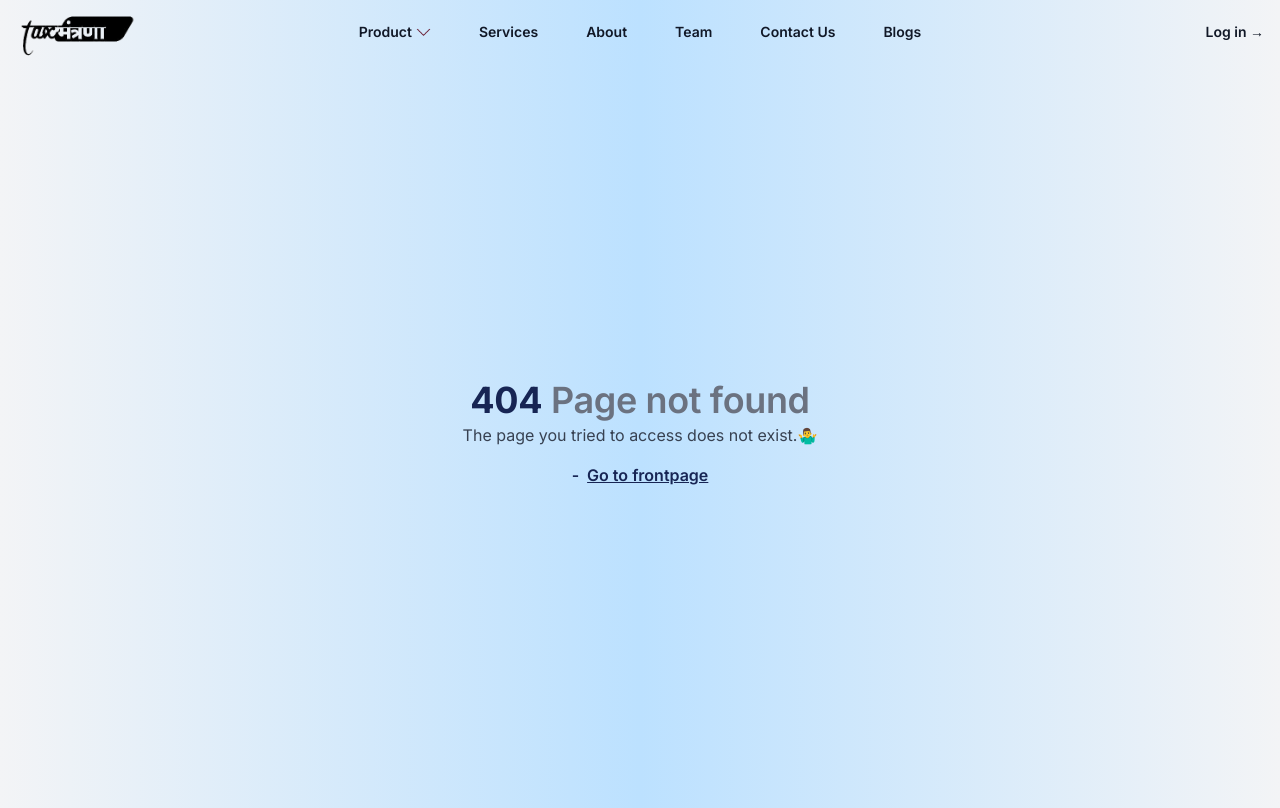
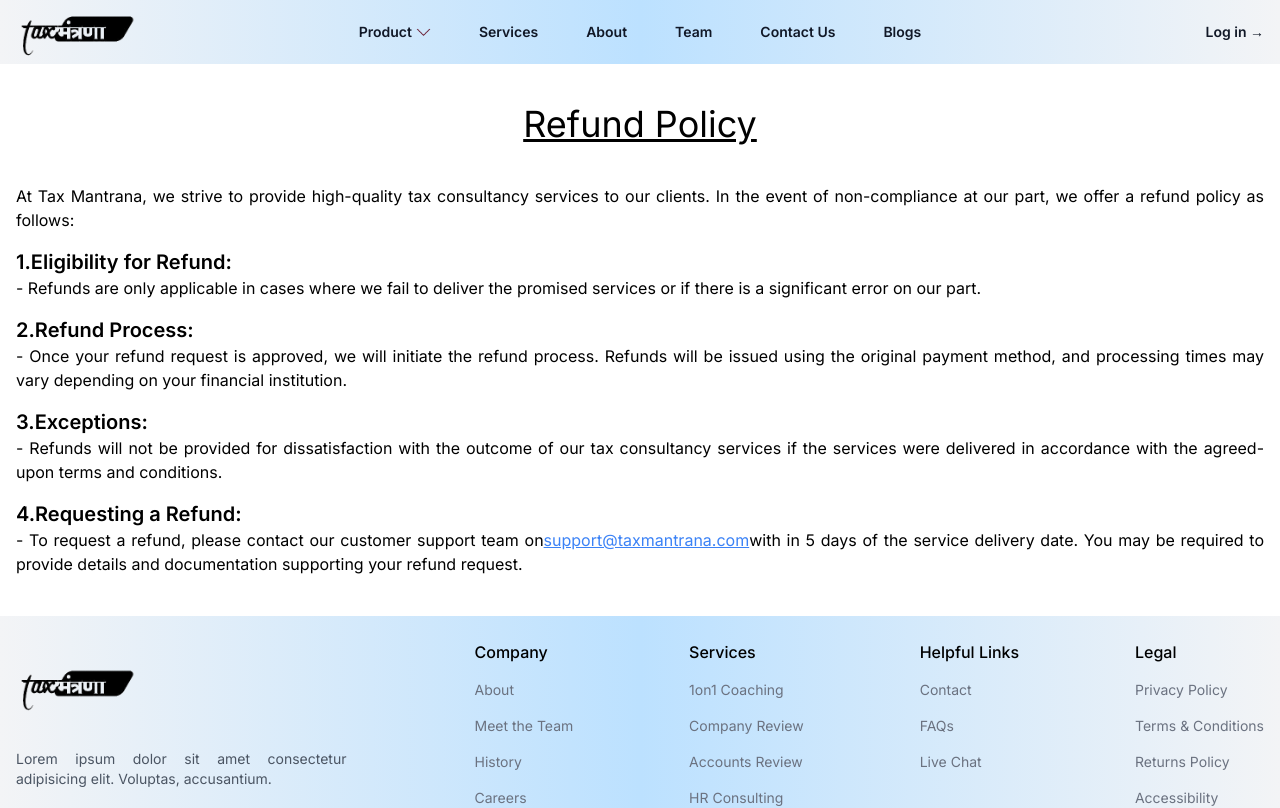
Before and after one commit to akshpatell/CA_Project, a Next.js app: page /refund-policy in a window 1280 px wide. Before the commit this address had no page. Shown: the top 808 px of the page. Built offline with nearby package versions, Linux system fonts and the light colour scheme.

Commit message:
refund page is added

```diff
--- /dev/null
+++ b/src/app/refund-policy/page.jsx
@@ -0,0 +1,12 @@
+import RefundPolicy from "@/components/RefundPolicy";
+import React from "react";
+
+const RefundPolicyPage = () => {
+  return (
+    <div>
+      <RefundPolicy />
+    </div>
+  );
+};
+
+export default RefundPolicyPage;
--- a/src/components/Footer/index.jsx
+++ b/src/components/Footer/index.jsx
@@ -4,7 +4,7 @@ import React from "react";
 const legals = [
   { title: "Privacy Policy", link: "/privacy-policy" },
   { title: "Terms & Conditions", link: "/term-and-condition" },
-  { title: "Returns Policy", link: "/return-policy" },
+  { title: "Returns Policy", link: "/refund-policy" },
   { title: "Accessibility", link: "/accessibility" },
 ];
 
--- /dev/null
+++ b/src/components/RefundPolicy/index.jsx
@@ -0,0 +1,59 @@
+import React from "react";
+
+const sections = [
+  {
+    title: "1.Eligibility for Refund:",
+    content:
+      "- Refunds are only applicable in cases where we fail to deliver the promised services or if there is a significant error on our part.",
+  },
+  {
+    title: "2.Refund Process:",
+    content:
+      "- Once your refund request is approved, we will initiate the refund process. Refunds will be issued using the original payment method, and processing times may vary depending on your financial institution.",
+  },
+  {
+    title: "3.Exceptions:",
+    content:
+      "- Refunds will not be provided for dissatisfaction with the outcome of our tax consultancy services if the services were delivered in accordance with the agreed-upon terms and conditions.",
+  },
+];
+
+const RefundPolicy = () => {
+  return (
+    <div className="flex flex-col gap-10 px-container py-10 max-sm:py-6 max-sm:gap-6">
+      <h1 className="text-4xl text-center underline">Refund Policy</h1>
+      <div className="flex flex-col gap-4">
+        <p className="text-justify">
+          At Tax Mantrana, we strive to provide high-quality tax consultancy
+          services to our clients. In the event of non-compliance at our part,
+          we offer a refund policy as follows:
+        </p>
+        <div className="flex flex-col gap-4">
+          {sections.map((section, index) => (
+            <div key={index}>
+              <h2 className="text-xl font-semibold">{section.title}</h2>
+              <p className="text-justify">{section.content}</p>
+            </div>
+          ))}
+          <div>
+            <h2 className="text-xl font-semibold">4.Requesting a Refund:</h2>
+            <p className="text-justify">
+              - To request a refund, please contact our customer support team on
+              <a
+                href="mailto:support@taxmantrana.com"
+                class="underline text-blue-500"
+              >
+                support@taxmantrana.com
+              </a>
+              with in 5 days of the service delivery date. You may be required
+              to provide details and documentation supporting your refund
+              request.
+            </p>
+          </div>
+        </div>
+      </div>
+    </div>
+  );
+};
+
+export default RefundPolicy;
```
